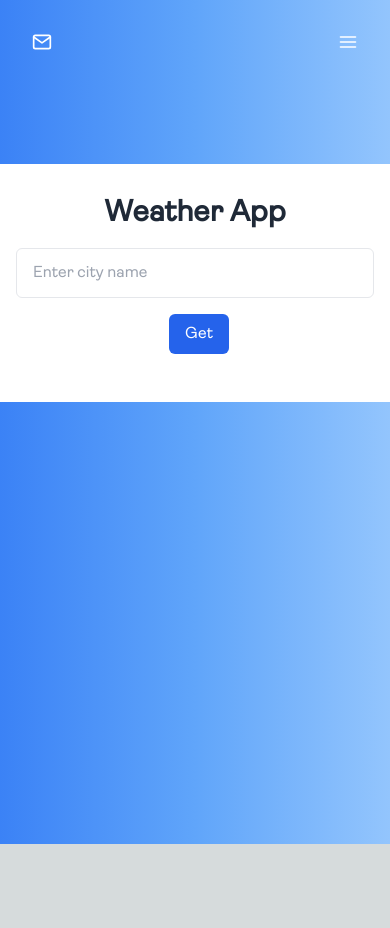
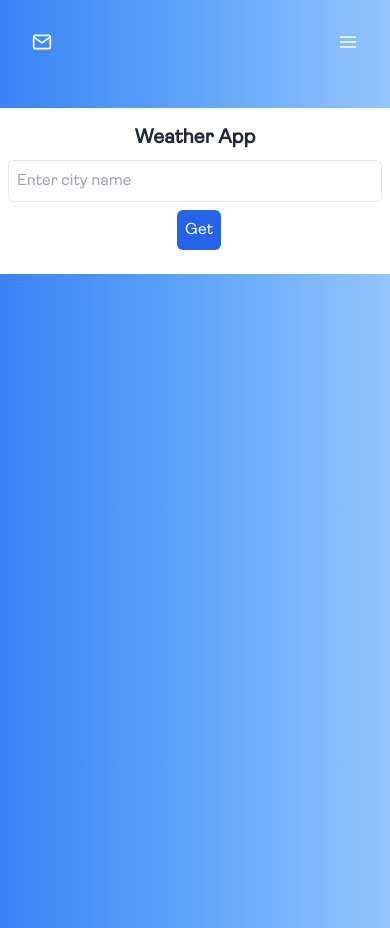
Before and after one commit to psidh/openWeatherApi, a Next.js app: page / in a window 390 px wide. Before the commit the page ends 844 px from the top, so only its background shows below. Built offline with nearby package versions, Linux system fonts and the light colour scheme.

Commit message:
padding and margins given to card

```diff
--- a/src/app/components/Weather.tsx
+++ b/src/app/components/Weather.tsx
@@ -63,82 +63,84 @@ const Weather = () => {
   };
 
   return (
-    <div className="bg-gradient-to-r pt-16 text-black dark:text-black from-blue-500 via-blue-400 to-blue-300 max-h-screen flex flex-col items-center justify-center ">
-  <div className="bg-white md:m-12 mt-4 mb-4 md:rounded-lg dark:text-black p-4 md:p-6 w-full md:w-2/3 lg:w-3/4 xl:w-2/3 ">
-    <h2 className="text-3xl md:text-6xl text-gray-800 text-center font-semibold my-4">Weather App</h2>
-    <div className="flex flex-col md:flex-row justify-between items-center space-x-2 my-4">
+    <div className="bg-gradient-to-r pt-4 md:pt-16 text-black dark:text-black from-blue-500 via-blue-400 to-blue-300 flex flex-col items-center justify-center ">
+  <div className="bg-white md:m-4 mt-2 md:mt-4 mb-2 md:mb-4 md:rounded-lg dark:text-black p-2 md:p-4 w-full md:w-11/12 lg:w-10/12 xl:w-2/3 ">
+    <h2 className="text-xl md:text-3xl text-gray-800 text-center font-semibold my-2 md:my-4">Weather App</h2>
+    <div className="flex flex-col md:flex-row justify-center md:justify-between items-center space-x-2 my-2 md:my-4">
       <input
-        className="text-black border px-4 py-3 rounded-md w-full focus:outline-none focus:ring-2 focus:ring-blue-400"
+        className="text-black border px-2 md:px-4 py-2 md:py-3 rounded-md w-full focus:outline-none focus:ring-2 focus:ring-blue-400"
         type="text"
         placeholder="Enter city name"
         value={city}
         onChange={(e) => setCity(e.target.value)}
       />
       <button
-        className="bg-blue-600 hover:bg-blue-900 text-white px-4 py-2 md:px-4 md:py-3 rounded-md focus:outline-none focus:ring-2 focus:ring-blue-400 my-4"
+        className="bg-blue-600 hover:bg-blue-900 text-white px-2 md:px-4 py-2 md:py-3 rounded-md focus:outline-none focus:ring-2 focus:ring-blue-400 my-2 md:my-4"
         onClick={fetchWeatherData}
       >
         Get
       </button>
     </div>
-    {error && <p className="text-center text-red-500 font-bold mb-4">{error}</p>}
+    {error && <p className="text-center text-red-500 font-bold mb-2 md:mb-4">{error}</p>}
     {weatherData && (
       <div>
-
-        <h3 className="flex flex-col justify-center items-center text-2xl md:text-3xl font-semibold mb-2">
-        <img src={`https://openweathermap.org/img/wn/${weatherData.weather[0]?.icon}@2x.png`} alt="Weather Icon" />
-         {weatherData.name}, {weatherData.sys.country} <span className='text-xl text-gray-600 mx-2'> {weatherData.weather[0]?.main}</span>
+        <h3 className="flex flex-col justify-center items-center text-xl md:text-2xl font-semibold mb-2 md:mb-4">
+          <img
+            src={`https://openweathermap.org/img/wn/${weatherData.weather[0]?.icon}@2x.png`}
+            alt="Weather Icon"
+          />
+          {weatherData.name}, {weatherData.sys.country}{' '}
+          <span className="text-md md:text-lg text-gray-600 mx-2">
+            {weatherData.weather[0]?.main}
+          </span>
         </h3>
-        <div className="flex flex-row justify-between items-center px-2 my-8 rounded-md border border-gray-300">
-          <p className="text-3xl md:text-4xl font-bold mx-2">
+        <div className="flex flex-col md:flex-row justify-center md:justify-between items-center px-2 my-2 md:my-4 rounded-md border border-gray-300">
+          <p className="text-xl md:text-2xl font-bold mx-2">
             {weatherData.main?.temp}°C
           </p>
-          <div className='flex flex-col justify-between md:text-xl text-md my-2 mx-2 space-y-4'>
+          <div className="flex flex-col justify-between text-md my-2 md:my-0 mx-2 space-y-2 md:space-y-0 md:space-x-2">
             <p>Min. temp {weatherData.main?.temp_min}°C</p>
             <p>Max. temp {weatherData.main?.temp_max}°C</p>
           </div>
         </div>
-        <div className="flex flex-col md:text-xl text-md">
-        <div className="my-4 flex justify-between">
+        <div className="flex flex-col text-md md:text-lg my-2 md:my-4">
+          <div className="my-2 md:my-4 flex justify-between">
             <p className="font-bold text-blue-800">Visibility</p>
-          <p>{weatherData.visibility / 1000} km</p>
+            <p>{(weatherData.visibility / 1000).toFixed(2)} km</p>
           </div>
-        <div className="my-4 flex justify-between">
+          <div className="my-2 md:my-4 flex justify-between">
             <p className="font-bold text-blue-800">Pressure</p>
             <p>{weatherData.main?.pressure} Pa</p>
           </div>
-        <div className="my-4 flex justify-between">
+          <div className="my-2 md:my-4 flex justify-between">
             <p className="font-bold text-blue-800">TimeZone (GMT)</p>
             <p>
               {Math.floor(weatherData.timezone / 3600)}
-            {(weatherData.timezone % 3600) / 60 < 10
-              ? '0'
-              : ''}
+              {(weatherData.timezone % 3600) / 60 < 10 ? '0' : ''}
               {(weatherData.timezone % 3600) / 60}
             </p>
           </div>
-        <div className="my-4 flex justify-between">
+          <div className="my-2 md:my-4 flex justify-between">
             <p className="font-bold text-blue-800">Humidity</p>
             <p>{weatherData.main?.humidity} %</p>
           </div>
-        <div className="my-4 flex justify-between">
+          <div className="my-2 md:my-4 flex justify-between">
             <p className="font-bold text-blue-800">Wind</p>
             <p>{weatherData.wind?.deg}°</p>
           </div>
-        <div className="my-4 flex justify-between">
+          <div className="my-2 md:my-4 flex justify-between">
             <p className="font-bold text-blue-800">Wind Speed</p>
             <p>{weatherData.wind?.speed} km/hr</p>
           </div>
-        <div className="my-4 flex justify-between">
+          <div className="my-2 md:my-4 flex justify-between">
             <p className="font-bold text-blue-800">Latitude</p>
             <p>{weatherData.coord?.lat}°</p>
           </div>
-        <div className="my-4 flex justify-between">
+          <div className="my-2 md:my-4 flex justify-between">
             <p className="font-bold text-blue-800">Longitude</p>
             <p>{weatherData.coord?.lon}°</p>
           </div>
         </div>
-
       </div>
     )}
   </div>
--- a/src/app/components/navbar.tsx
+++ b/src/app/components/navbar.tsx
@@ -43,7 +43,7 @@ export default function Navbar() {
         <div className="gap-14 hidden lg:flex text-white">
           <a className="" href="/">Home</a>
           <a className=" hover:text-blue-700" href="/about">About </a>
-          <a className=" hover:text-blue-200 m-6" href="https://psidh.vercel.app" target="_blank">Visit My Page</a>
+          <a className=" hover:text-blue-700" href="https://psidh.vercel.app" target='_blank'>Visit My Page</a>
 
         </div>
         <svg
@@ -69,7 +69,7 @@ export default function Navbar() {
         <div className="flex flex-col lg:hidden text-white">
           <a className="m-6" href="/">Home</a>
           <a className="hover:text-blue-200 m-6" href="/about">About </a>
-          <a className="hover:text-blue-200 m-6" href="https://psidh.vercel.app" target="_blank">Visit My Page</a>
+          <a className=" hover:text-blue-700" href="https://psidh.vercel.app" target='_blank'>Visit My Page</a>
         </div>
       )}
       </div>
--- a/src/app/page.tsx
+++ b/src/app/page.tsx
@@ -20,10 +20,12 @@ export default function Home() {
     bg-gradient-to-r text-white dark:text-white
     from-blue-500 via-blue-400 to-blue-300
     bg-white dark:bg-black
-    h-screen">
+    ">
     <GlobalStyle />
     <Navbar />
+    <div className='h-screen'>
     <Weather />
+</div>
     </div>
     </div>
   );
```
Lines whose indentation alone changed are shown as unchanged.
